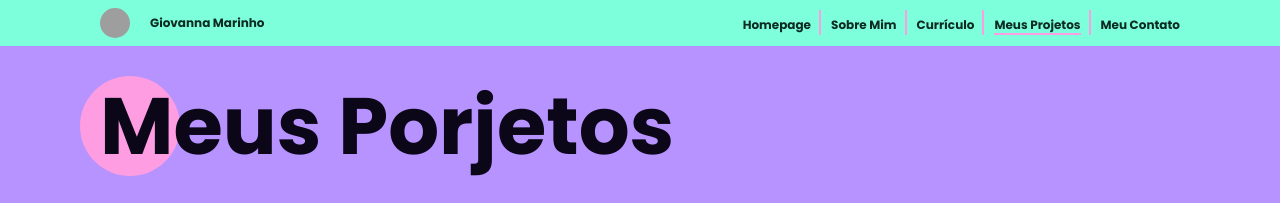
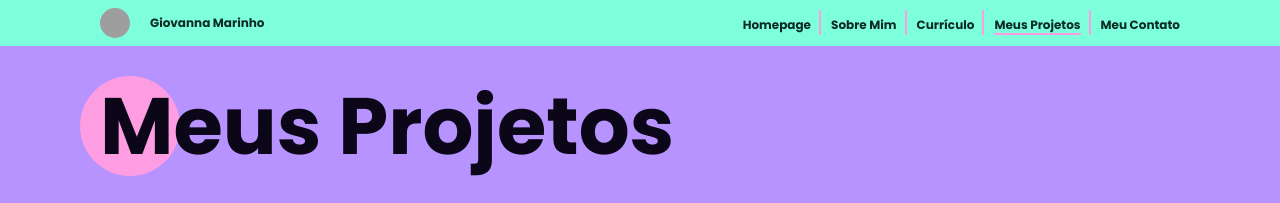
Before and after one commit to GiovannaMarinho/meucurriculo, a plain HTML site: page my-projects.html in a window 1280 px wide. Shown: the top 203 px of the page. Drawn offline with Linux system fonts and the light colour scheme; grey boxes are pictures that could not be loaded.

Commit message:
arrumando erro de escrita

```diff
--- a/my-projects.html
+++ b/my-projects.html
@@ -33,7 +33,7 @@
   </header>
 
   <main class="main_projects">
-    <h1 class="color_cmain h1_main_projects">Meus Porjetos</h1>
+    <h1 class="color_cmain h1_main_projects">Meus Projetos</h1>
     <section class="section_content_github">
       <h2 class="color_cmain h2_section_projects">Meu Github -</h2>
       <a class="color_cheader link_projects" href="https://github.com/GiovannaMarinho?tab=repositories" target="_blank">Link</a>
```
